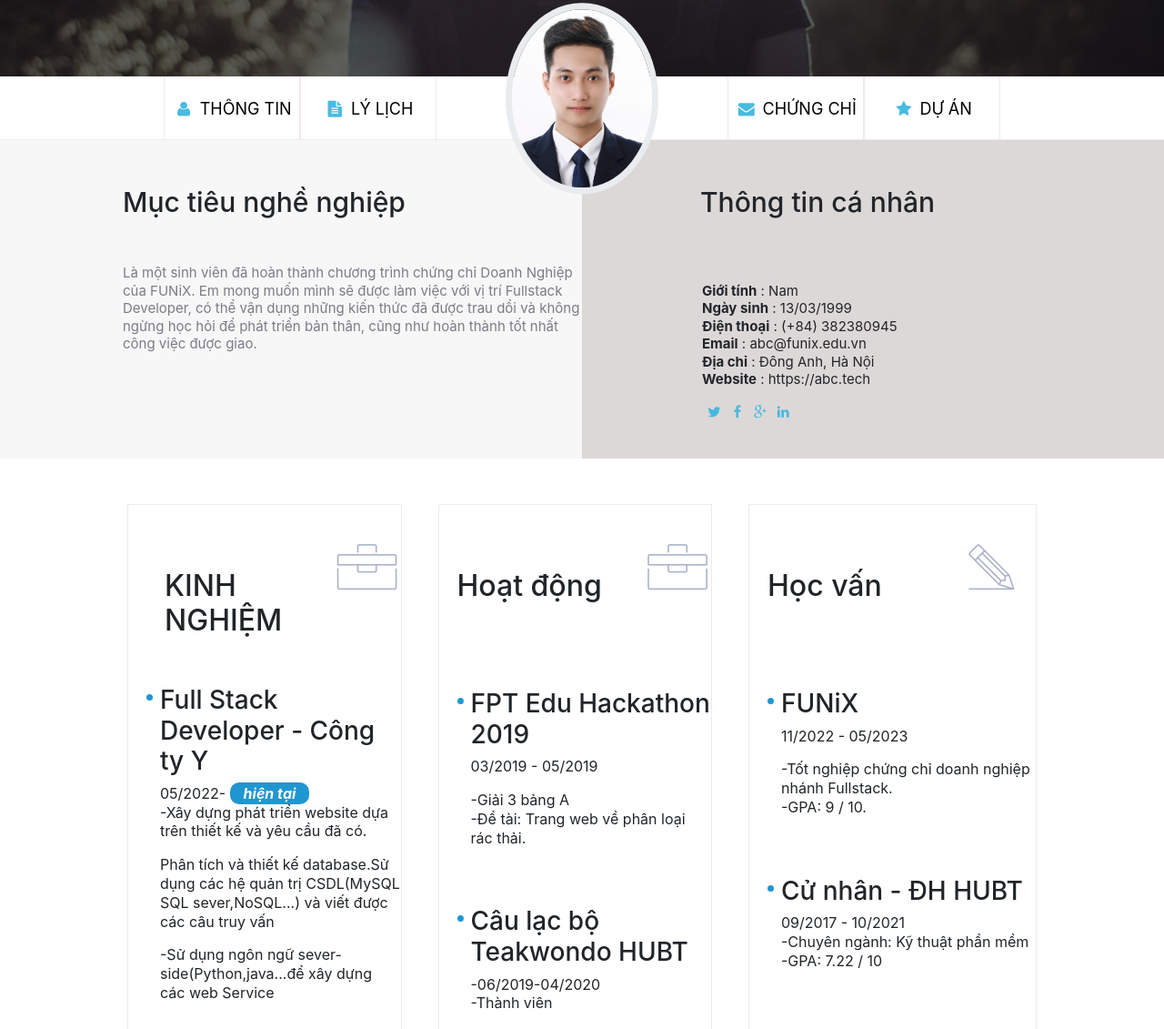
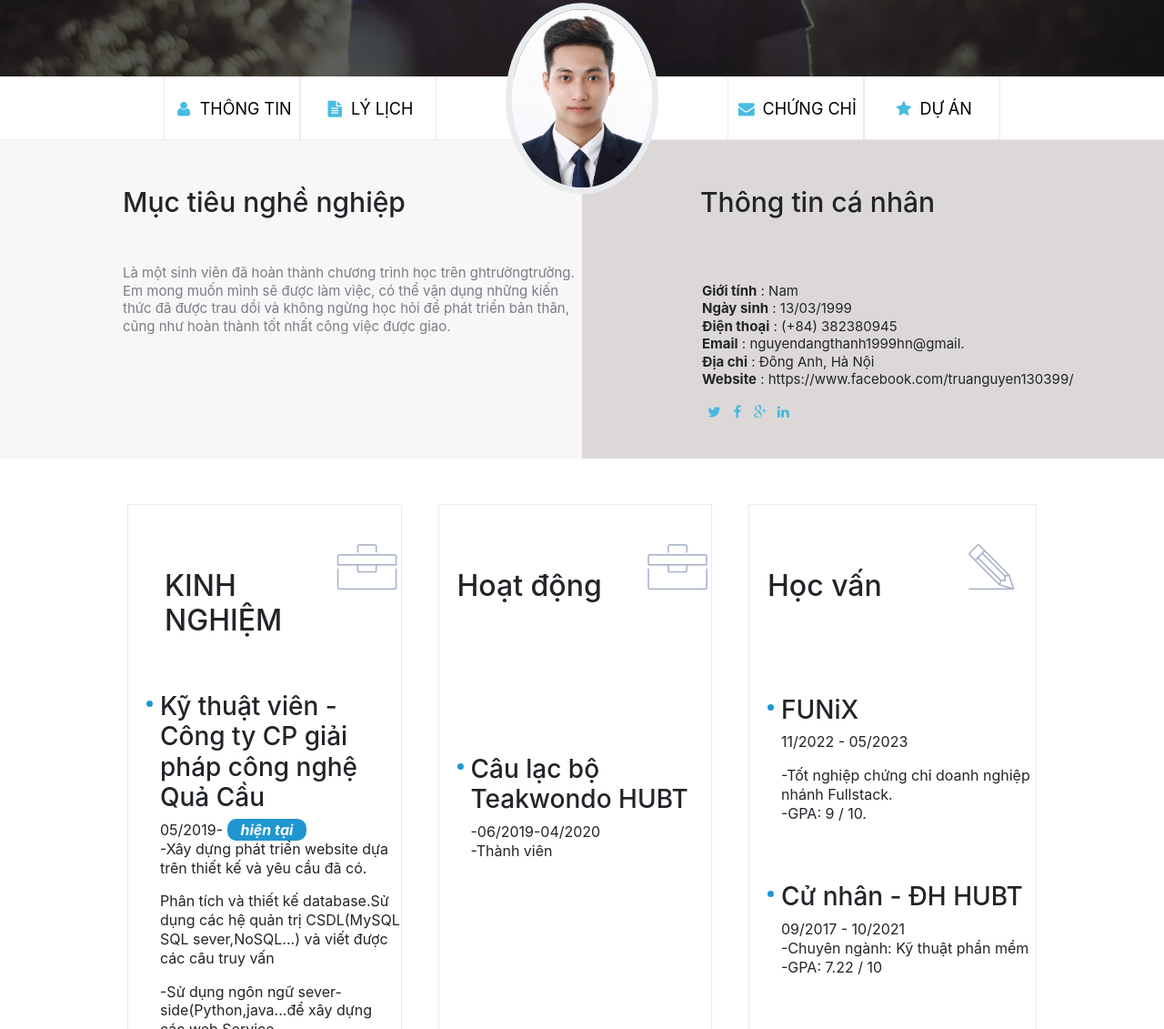
Before and after one commit to nguyendangthanh1999hn/myCV, a plain HTML site: page index.html in a window 1280 px wide. Shown: the part 316-1447 px from the top of the page at 91% size. Drawn offline with nearby package versions, Linux system fonts and the light colour scheme.

Commit message:
Update index.html

```diff
--- a/index.html
+++ b/index.html
@@ -66,9 +66,7 @@
             <div class="target">
                <h1 class="about-title">Mục tiêu nghề nghiệp</h1>
                <p>
-                  Là một sinh viên đã hoàn thành chương trình chứng chỉ Doanh
-                  Nghiệp của FUNiX. Em mong muốn mình sẽ được làm việc với vị
-                  trí Fullstack Developer, có thể vận dụng những kiến
+                  Là một sinh viên đã hoàn thành chương trình học trên ghtrườngtrường. Em mong muốn mình sẽ được làm việc, có thể vận dụng những kiến
                   thức đã được trau dồi và không ngừng học hỏi để phát triển
                   bản thân, cũng như hoàn thành tốt nhất công việc được giao.
                </p>
@@ -84,11 +82,11 @@
                   <li><strong>Giới tính</strong> : Nam</li>
                   <li><strong>Ngày sinh</strong> : 13/03/1999</li>
                   <li><strong>Điện thoại</strong> : (+84) 382380945</li>
-                  <li><strong>Email</strong> : abc@funix.edu.vn</li>
+                  <li><strong>Email</strong> : nguyendangthanh1999hn@gmail.</li>
                   <li>
                      <strong>Địa chỉ</strong> : Đông Anh, Hà Nội
                   </li>
-                  <li><strong>Website</strong> : https://abc.tech</li>
+                  <li><strong>Website</strong> : https://www.facebook.com/truanguyen130399/</li>
                </ul>
                <div class="icon">
                   <td><i class="icon-twitter"></i></td>
@@ -118,8 +116,8 @@
             <div class="experience-content content-fisrt"style="padding-left:15px"id="more">
                <div class="experience-1">
                   <div class="content" >
-                     <h3>Full Stack Developer - Công ty Y</h3>
-                     <div class="from">05/2022- <strong class="present">hiện tại </strong></div>
+                     <h3>Kỹ thuật viên - Công ty CP giải pháp công nghệ Quả Cầu</h3>
+                     <div class="from">05/2019- <strong class="present">hiện tại </strong></div>
                      <p>-Xây dựng phát triển website dựa trên thiết kế và yêu cầu đã có.</p>
                      <p>Phân tích và thiết kế database.Sử dụng các hệ quản trị
                         CSDL(MySQL SQL sever,NoSQL...)
@@ -181,12 +179,7 @@
             </div>
             <div class="activity-content content-fisrt" style="padding-left:15px">
                <div class="activity-1">
-                  <div class="content">
-                     <h3>FPT Edu Hackathon 2019</h3>
-                     <p>03/2019 - 05/2019</p>
-                     -Giải 3 bảng A<br />
-                     -Đề tài: Trang web về phân loại rác thải.
-                  </div>
+
                </div>
                <div class="activity-2">
                   <div class="content" style="padding-top:15px">
```
